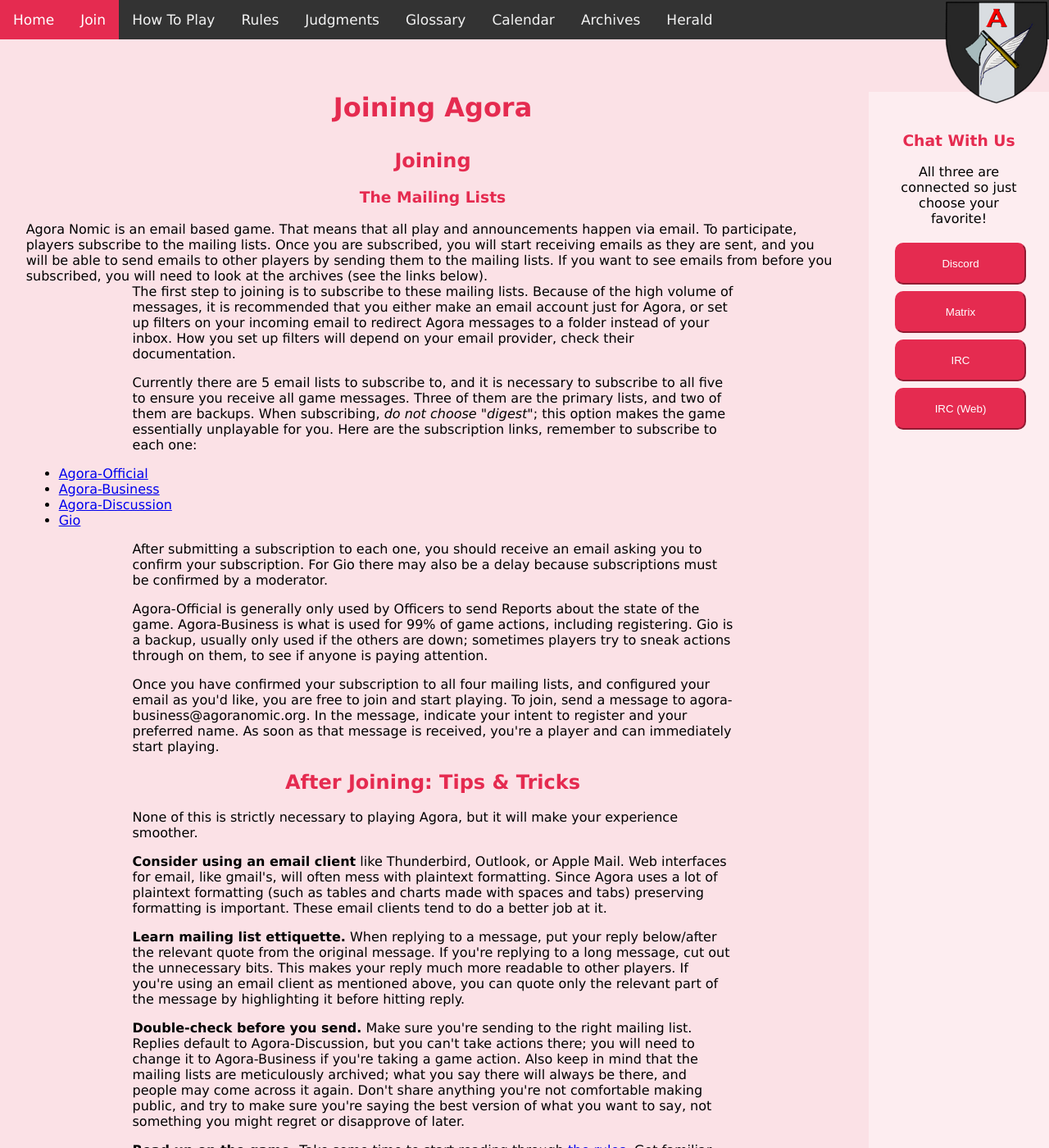
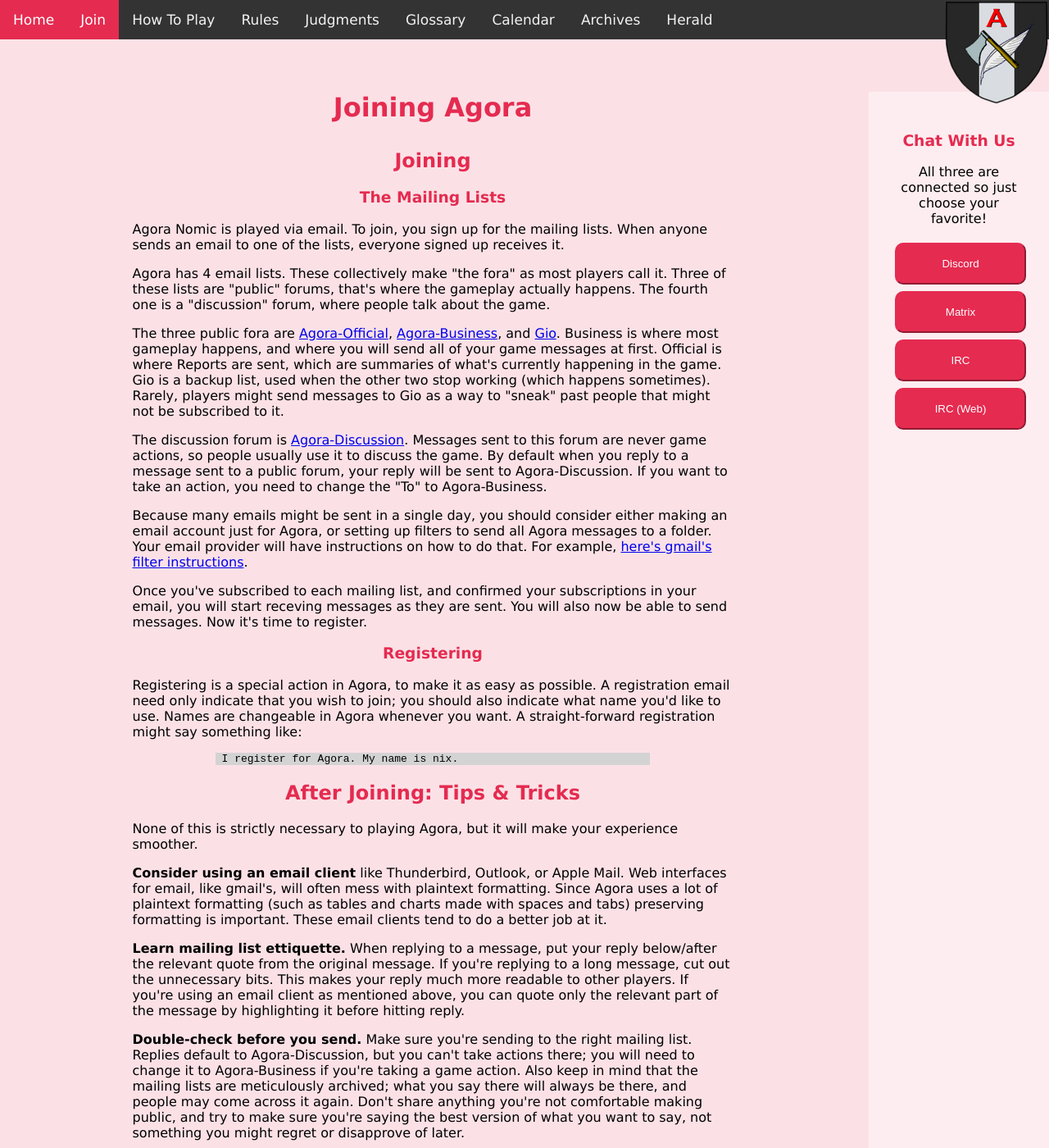
Before and after one commit to nixnull/agoranomic.github.io, a Jekyll site: the page built from join.md, in a window 1280 px wide and 1400 px high. Shown: the whole window at 82% size. Built offline with Jekyll 4.4.1, drawn with Linux system fonts in a browser that asks for light colours; nearby versions of some CDN libraries; some of the changed text lies outside the part shown.

Commit message:
add start

```diff
--- a/join.md
+++ b/join.md
@@ -8,24 +8,23 @@ layout: default
 <div class="col-content" style="padding-left:3%; padding-right:3%">
 <h2>Joining</h2>
 <h3> The Mailing Lists</h3>
-Agora Nomic is an email based game. That means that all play and announcements happen via email. To participate, players subscribe to the mailing lists. Once you are subscribed, you will start receiving emails as they are sent, and you will be able to send emails to other players by sending them to the mailing lists. If you want to see emails from before you subscribed, you will need to look at the archives (see the links below).
+<p>Agora Nomic is played via email. To join, you sign up for the mailing lists. When anyone sends an email to one of the lists, everyone signed up receives it.</p>
 
-<p>The first step to joining is to subscribe to these mailing lists. Because of the high volume of messages, it is recommended that you either make an email account just for Agora, or set up filters on your incoming email to redirect Agora messages to a folder instead of your inbox. How you set up filters will depend on your email provider, check their documentation.</p>
+<p>Agora has 4 email lists. These collectively make "the fora" as most players call it. Three of these lists are "public" forums, that's where the gameplay actually happens. The fourth one is a "discussion" forum, where people talk about the game.</p>
 
-<p>Currently there are 5 email lists to subscribe to, and it is necessary to subscribe to all five to ensure you receive all game messages. Three of them are the primary lists, and two of them are backups. When subscribing, <em>do not choose "digest"</em>; this option makes the game essentially unplayable for you. Here are the subscription links, remember to subscribe to each one:<p>
+<p>The three public fora are <a href="http://www.agoranomic.org/cgi-bin/mailman/listinfo/agora-official">Agora-Official</a>, <a href="http://www.agoranomic.org/cgi-bin/mailman/listinfo/agora-business">Agora-Business</a>, and <a href="https://agoranomic.groups.io/g/main/join">Gio</a>. Business is where most gameplay happens, and where you will send all of your game messages at first. Official is where Reports are sent, which are summaries of what's currently happening in the game. Gio is a backup list, used when the other two stop working (which happens sometimes). Rarely, players might send messages to Gio as a way to "sneak" past people that might not be subscribed to it.</p>
 
-<ul>
-    <li><a href="http://www.agoranomic.org/cgi-bin/mailman/listinfo/agora-official">Agora-Official</a></li>
-    <li><a href="http://www.agoranomic.org/cgi-bin/mailman/listinfo/agora-business">Agora-Business</a></li>
-    <li><a href="http://www.agoranomic.org/cgi-bin/mailman/listinfo/agora-discussion">Agora-Discussion</a></li>
-    <li><a href="https://agoranomic.groups.io/g/main/join">Gio</a></li>
-</ul>
+<p>The discussion forum is <a href="http://www.agoranomic.org/cgi-bin/mailman/listinfo/agora-discussion">Agora-Discussion</a>. Messages sent to this forum are never game actions, so people usually use it to discuss the game. By default when you reply to a message sent to a public forum, your reply will be sent to Agora-Discussion. If you want to take an action, you need to change the "To" to Agora-Business.</p>
 
-<p>After submitting a subscription to each one, you should receive an email asking you to confirm your subscription. For Gio there may also be a delay because subscriptions must be confirmed by a moderator.<p>
+<p>Because many emails might be sent in a single day, you should consider either making an email account just for Agora, or setting up filters to send all Agora messages to a folder. Your email provider will have instructions on how to do that. For example, <a href="https://support.google.com/mail/answer/6579?hl=en">here's gmail's filter instructions</a>.</p>
 
-<p>Agora-Official is generally only used by Officers to send Reports about the state of the game. Agora-Business is what is used for 99% of game actions, including registering. Gio is a backup, usually only used if the others are down; sometimes players try to sneak actions through on them, to see if anyone is paying attention.</p>
+<p>Once you've subscribed to each mailing list, and confirmed your subscriptions in your email, you will start receving messages as they are sent. You will also now be able to send messages. Now it's time to register.</p>
 
-<p>Once you have confirmed your subscription to all four mailing lists, and configured your email as you'd like, you are free to join and start playing. To join, send a message to agora-business@agoranomic.org. In the message, indicate your intent to register and your preferred name. As soon as that message is received, you're a player and can immediately start playing.</p>
+<h3>Registering</h3>
+
+<p>Registering is a special action in Agora, to make it as easy as possible. A registration email need only indicate that you wish to join; you should also indicate what name you'd like to use. Names are changeable in Agora whenever you want. A straight-forward registration might say something like:</p>
+
+<pre>I register for Agora. My name is nix.</pre>
 
 <h2>After Joining: Tips & Tricks</h2>
 
```
Also changed, not shown: start.md (added, +84 -0 lines).
